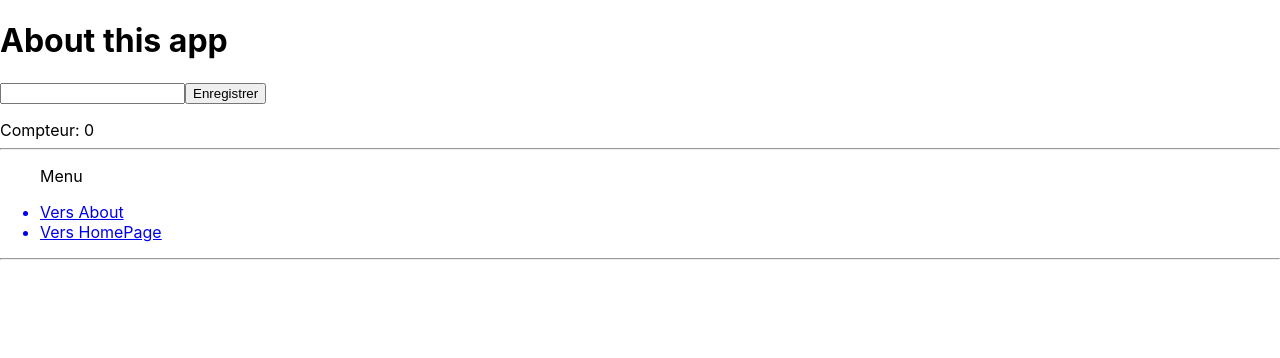
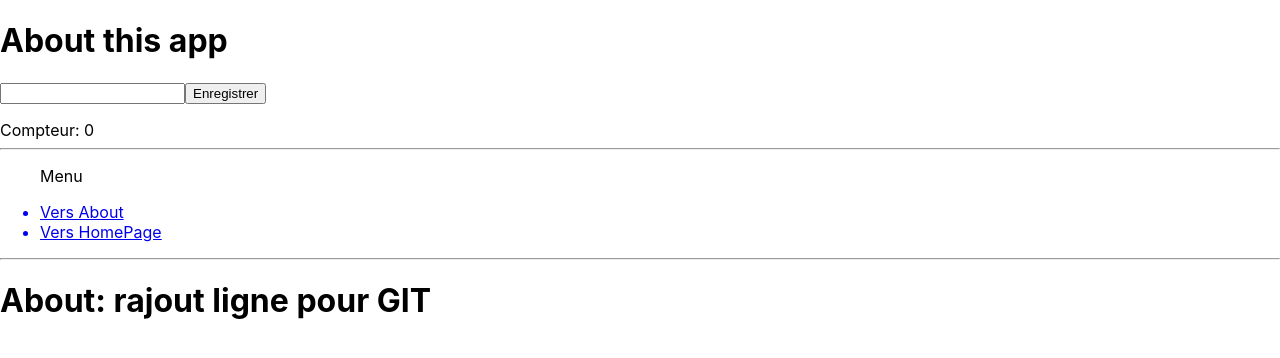
Before and after one commit to jchucAD/ClientReactJS, a React (Create React App) app: page /about in a window 1280 px wide. Shown: the top 358 px of the page. Built offline with nearby package versions, Linux system fonts and the light colour scheme.

Commit message:
rajout lign pour GIT About

```diff
--- a/src/pages/About.jsx
+++ b/src/pages/About.jsx
@@ -27,6 +27,7 @@ const About = () => {
             <hr />
             < Navigation />
             <hr />
+            <h1>About:  rajout ligne pour GIT</h1>
         </>
     )
 }
```
Also changed, not shown: 1 other file (tests, documents, lock files or other folders).
